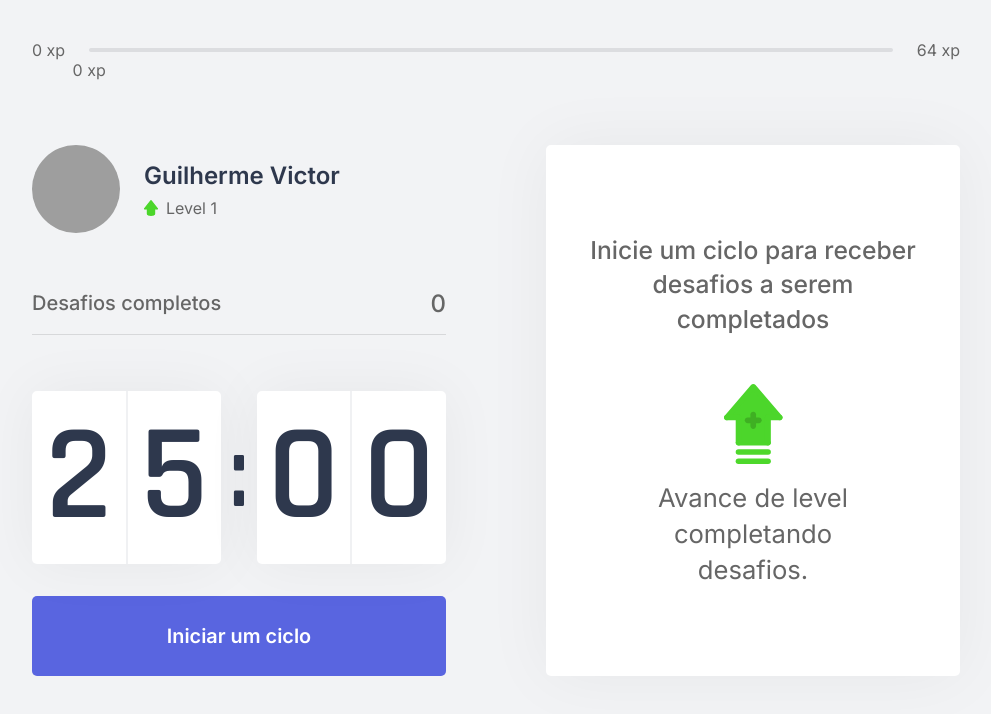
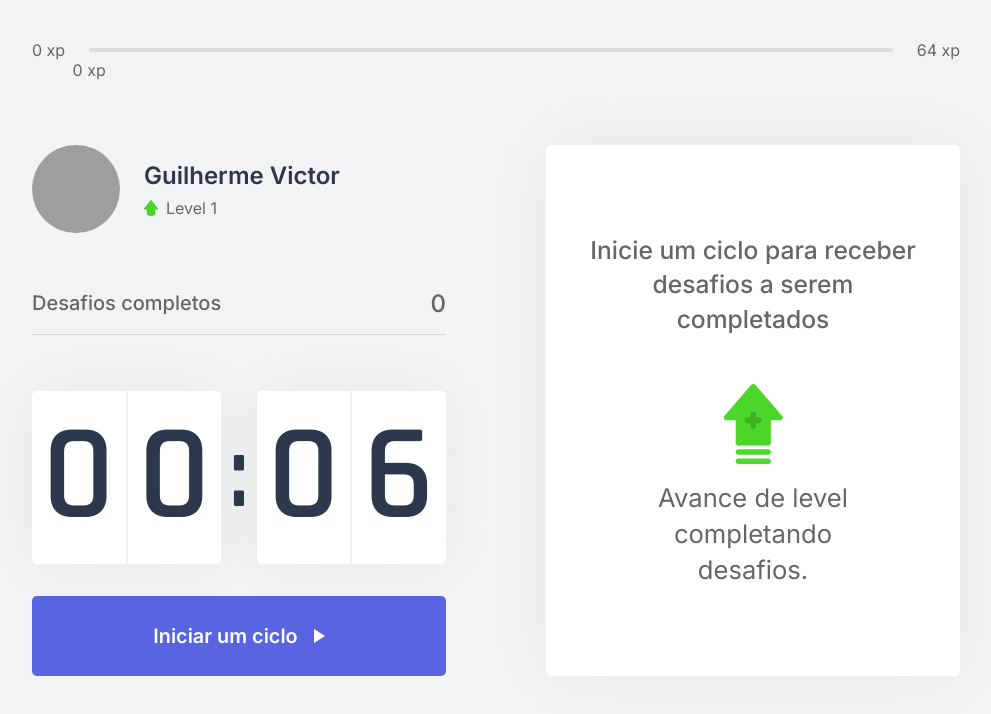
Before and after one commit to guivictorr/moveit, a Next.js app: page / in a window 1280 px wide. Shown: the top 714 px of the page, without its empty margins (144-1135 px from the left). Built offline with nearby package versions, Linux system fonts and the light colour scheme; grey boxes are pictures that could not be loaded.

Commit message:
feat(countdown): icon for button

```diff
--- a/src/components/Countdown.tsx
+++ b/src/components/Countdown.tsx
@@ -41,6 +41,18 @@ export default function Countdown() {
               className={`${styles.countdownButton} ${styles.countdownButtonActive}`}
             >
               Abandonar ciclo
+              <svg
+                width="14"
+                height="14"
+                viewBox="0 0 14 14"
+                fill="none"
+                xmlns="http://www.w3.org/2000/svg"
+              >
+                <path
+                  d="M14 1.41L12.59 0L7 5.59L1.41 0L0 1.41L5.59 7L0 12.59L1.41 14L7 8.41L12.59 14L14 12.59L8.41 7L14 1.41Z"
+                  fill="white"
+                />
+              </svg>
             </button>
           ) : (
             <button
@@ -49,6 +61,15 @@ export default function Countdown() {
               className={styles.countdownButton}
             >
               Iniciar um ciclo
+              <svg
+                width="11"
+                height="14"
+                viewBox="0 0 11 14"
+                fill="none"
+                xmlns="http://www.w3.org/2000/svg"
+              >
+                <path d="M0 0V14L11 7L0 0Z" fill="white" />
+              </svg>
             </button>
           )}
         </>
--- a/src/context/CountdownContext.tsx
+++ b/src/context/CountdownContext.tsx
@@ -27,7 +27,7 @@ export const CountdownContext = createContext({} as ICountdownContext);
 
 export default function CountdownProvider({ children }: ICountdownProvider) {
   const { startNewChallenge } = useContext(ChallengesContext);
-  const [time, setTime] = useState(25 * 60);
+  const [time, setTime] = useState(0.1 * 60);
   const [isActive, setIsActive] = useState(false);
   const [hasFinished, setHasFinished] = useState(false);
 
@@ -41,7 +41,7 @@ export default function CountdownProvider({ children }: ICountdownProvider) {
   function resetCountdown() {
     clearTimeout(countdownTimeout);
     setIsActive(false);
-    setTime(25 * 60);
+    setTime(0.1 * 60);
     setHasFinished(false);
   }
 
--- a/src/styles/components/Countdown.module.scss
+++ b/src/styles/components/Countdown.module.scss
@@ -1,4 +1,5 @@
 @import '../variables.scss';
+@import '../mixins.scss';
 
 .countdownContainer {
   display: flex;
@@ -41,9 +42,7 @@
   width: 100%;
   height: 5rem;
   margin-top: 2rem;
-  display: flex;
-  align-items: center;
-  justify-content: center;
+  @include flex-center;
   border: 0;
   border-radius: 5px;
   background: $blue;
@@ -61,14 +60,26 @@
     background: $white;
     color: $text;
   }
+
+  svg {
+    margin-left: 1rem;
+  }
 }
 
 .countdownButtonActive {
   background: $white;
   color: $title;
 
+  path {
+    fill: $title;
+  }
+
   &:not(:disabled):hover {
     background: $red;
     color: $white;
+
+    path {
+      fill: $white;
+    }
   }
 }
```
